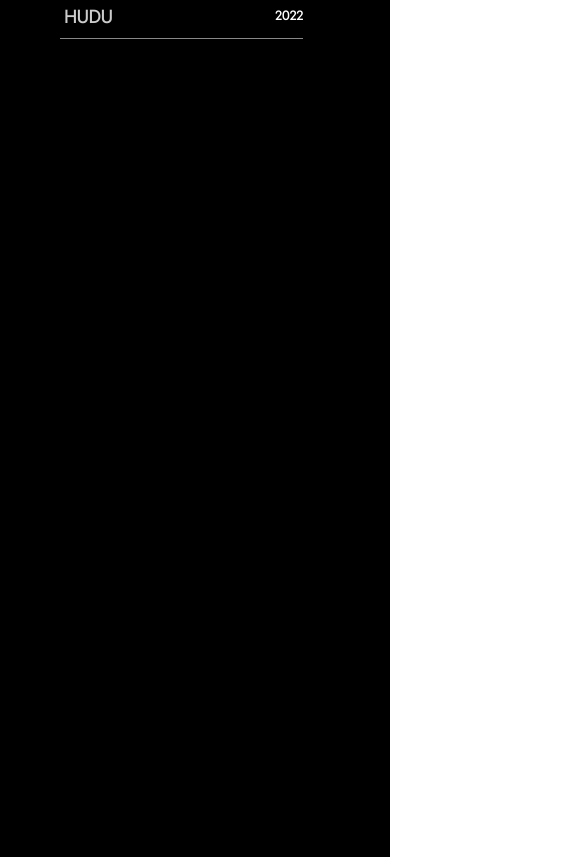
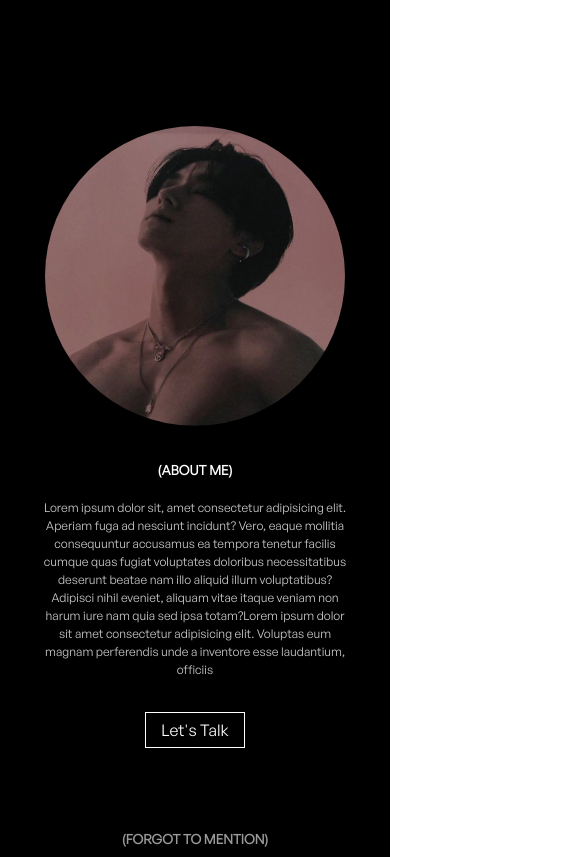
Before and after one commit to pedinistar/GAMECHANGER-PROJECT-1-Modern-Web-Development-HTML-CSS-JS, a plain HTML site: page index.html in a window 390 px wide. Shown: the part 1140-1997 px from the top of the page, 585 px wide, since content can reach past the window. Drawn offline with nearby package versions, Linux system fonts and the light colour scheme.

Commit message:
chnages made to style sheet

```diff
--- a/style.css
+++ b/style.css
@@ -237,3 +237,70 @@ nav a {
   text-decoration: none;
   font-weight: 600;
 }
+
+@media (max-width: 600px) {
+  /* Landing Page */
+  #hero {
+    height: 80vh;
+    padding: 30px 40px;
+    background-color: black;
+  }
+
+  /* Second Page */
+  #second {
+    height: 70vh;
+    padding: 80px 20px 0px 20px;
+  }
+
+  .elem h1 {
+    padding: 8vw 1vw;
+    font-size: 7vw;
+  }
+  /* Second Page Complete */
+
+  #about {
+    padding: 0;
+    flex-direction: column;
+  }
+
+  #about img {
+    width: 300px;
+    height: 300px;
+  }
+
+  #text-about {
+    width: 80%;
+    text-align: center;
+  }
+
+  #text-about h5 {
+    margin-top: 20px;
+  }
+
+  #text-about p {
+    font-size: 12px;
+    margin-bottom: 40px;
+  }
+
+  #text-about a {
+    color: white;
+    text-decoration: none;
+    border: 1px solid white;
+    padding: 7px 15px;
+  }
+  /* About Finished */
+
+  /* Subscribe */
+  #subscribe {
+    text-align: center;
+    height: 200px;
+    padding-top: 90px;
+  }
+
+  /* Footer  */
+  #footer {
+    flex-direction: column;
+    gap: 20px;
+    padding-bottom: 20px;
+  }
+}
```
